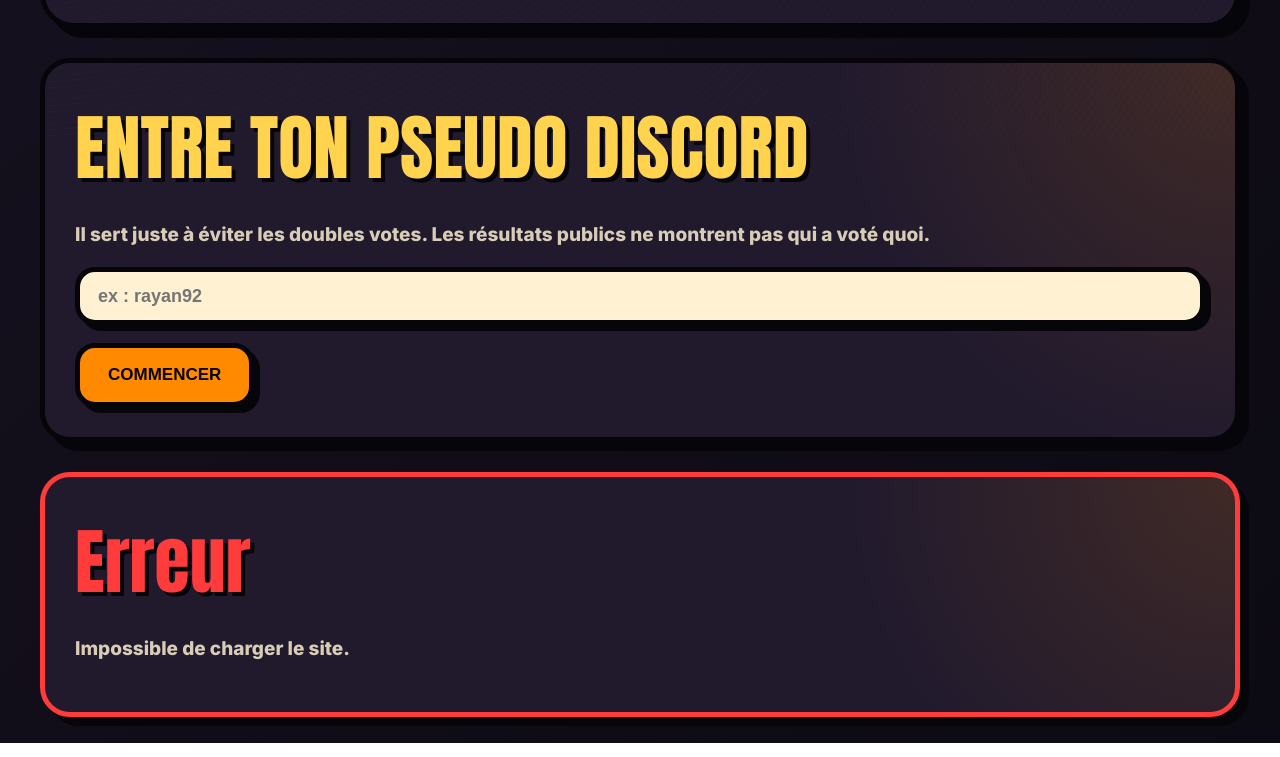
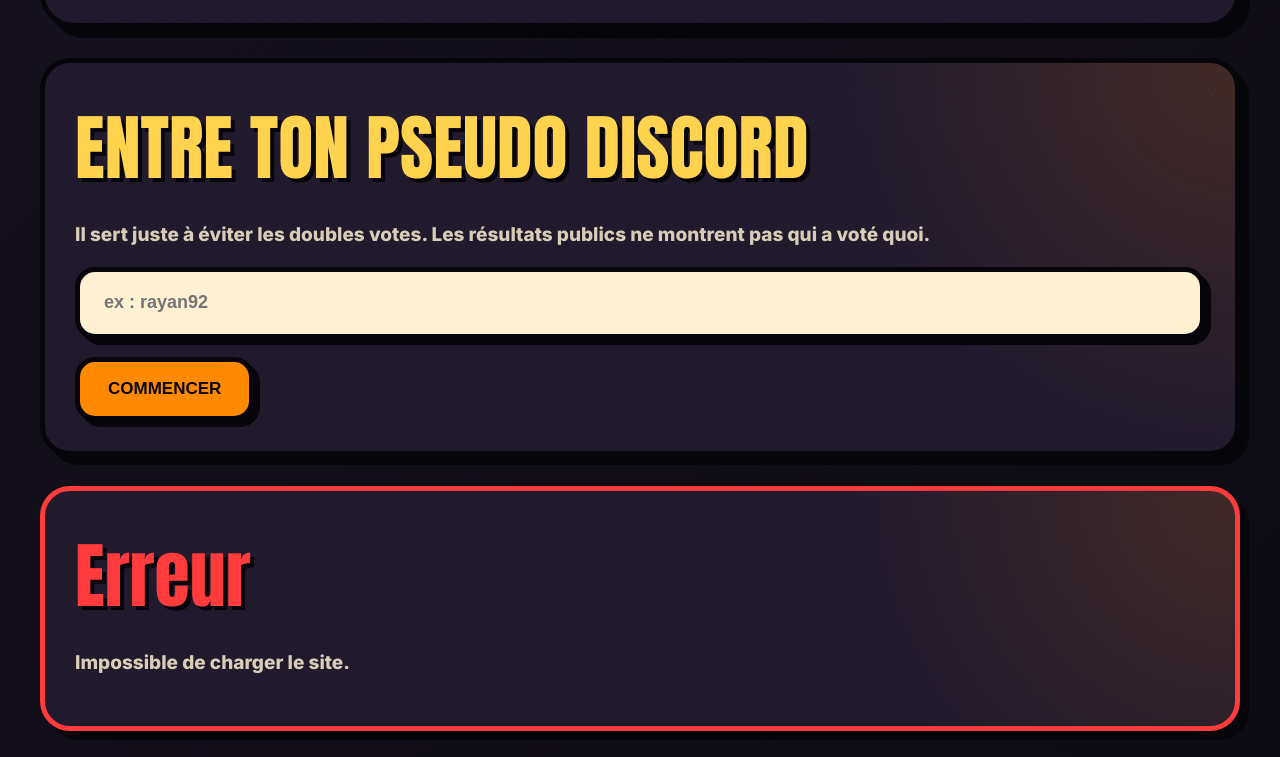
Before and after one commit to metalg3rsolid/lastation-awards, a website: page public/index.html in a window 1280 px wide. Shown: the part 661-1418 px from the top of the page. Drawn offline with Linux system fonts and the light colour scheme; no server answers.

Commit message:
Update style.css

```diff
--- a/public/style.css
+++ b/public/style.css
@@ -209,9 +209,11 @@
   appearance: none;
   -webkit-appearance: none;
 
-  max-height: 58px;
+  min-height: 72px;
+  line-height: 1.2;
+  padding: 0 24px;
+
   cursor: pointer;
-
   overflow: hidden;
   text-overflow: ellipsis;
 }
```
